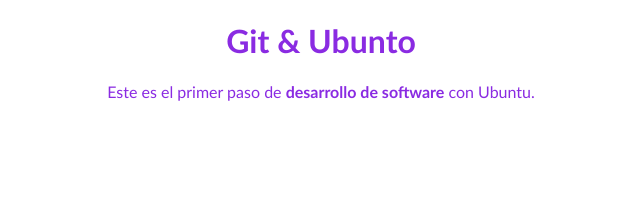
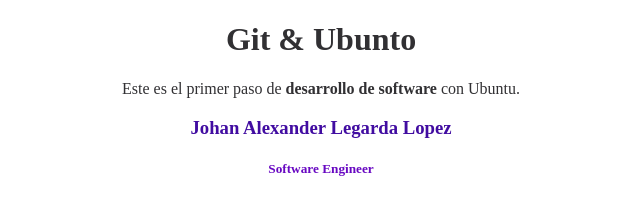
Before and after one commit to legardajohan/hyperblog, a plain HTML site: page index.html in a window 1280 px wide. Shown: the whole page, without its empty margins (319-959 px from the left). Drawn offline with Linux system fonts and the light colour scheme.

Commit message:
Agregando estilos al autor

```diff
--- a/css/styles.css
+++ b/css/styles.css
@@ -1,5 +1,14 @@
 body {
     text-align: center;
-    color: blueviolet;
-    font-family: "Calibri";
+    color: rgb(49, 48, 51);
+    font-family: 'sans-serif';
 }
+
+#autor {
+    color: rgb(65, 12, 161);
+    font-style: normal;
+}
+
+#profession {
+    color: rgb(104, 8, 194);
+}
--- a/index.html
+++ b/index.html
@@ -10,6 +10,9 @@
 <body>
     <h1>Git & Ubunto</h1>
     <p>Este es el primer paso de <strong>desarrollo de software</strong> con Ubuntu.</p>
-
+    <div>
+        <h3 id="autor">Johan Alexander Legarda Lopez</h3>
+        <h5 id="profession">Software Engineer</h5>
+    </div>
 </body>
 </html>
```
